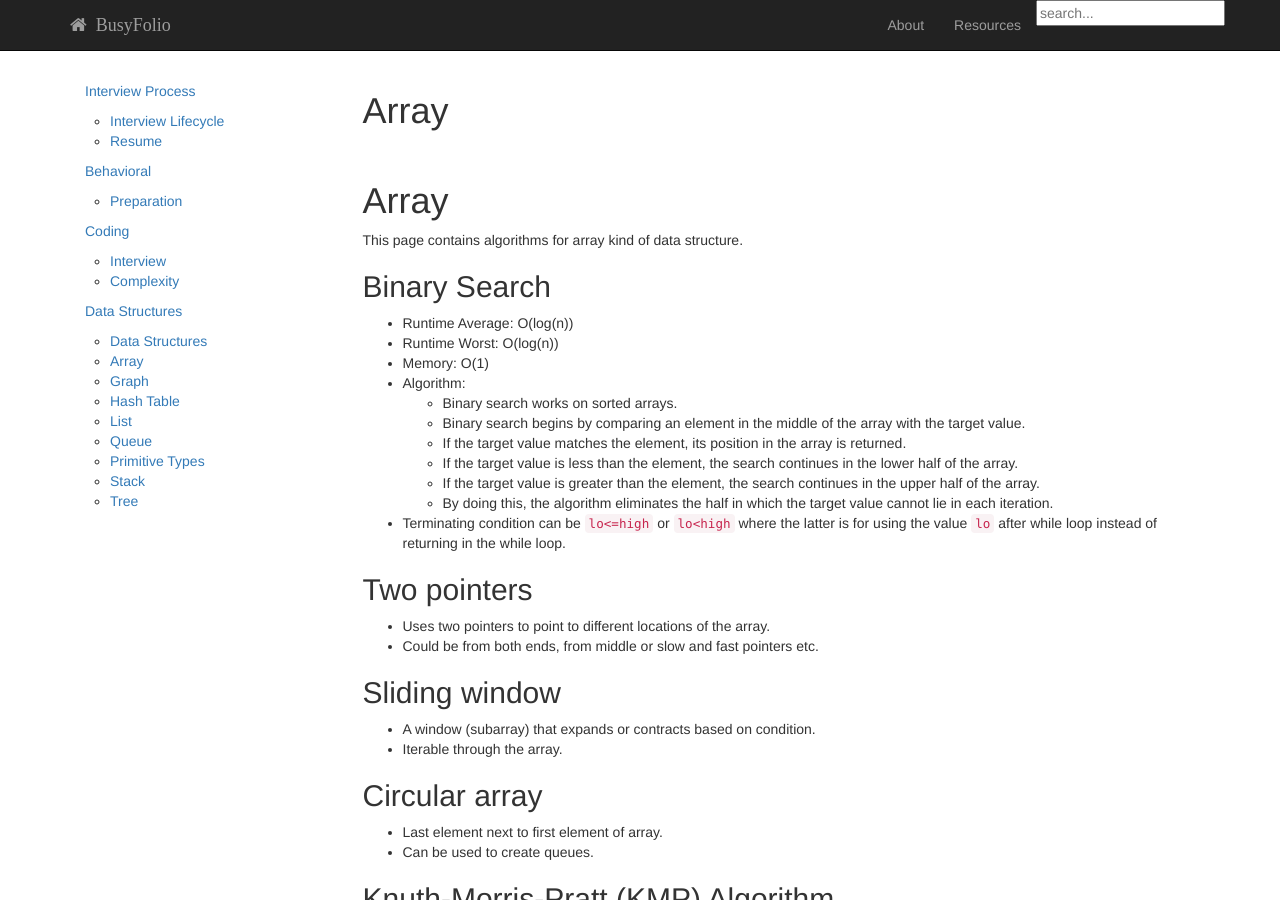
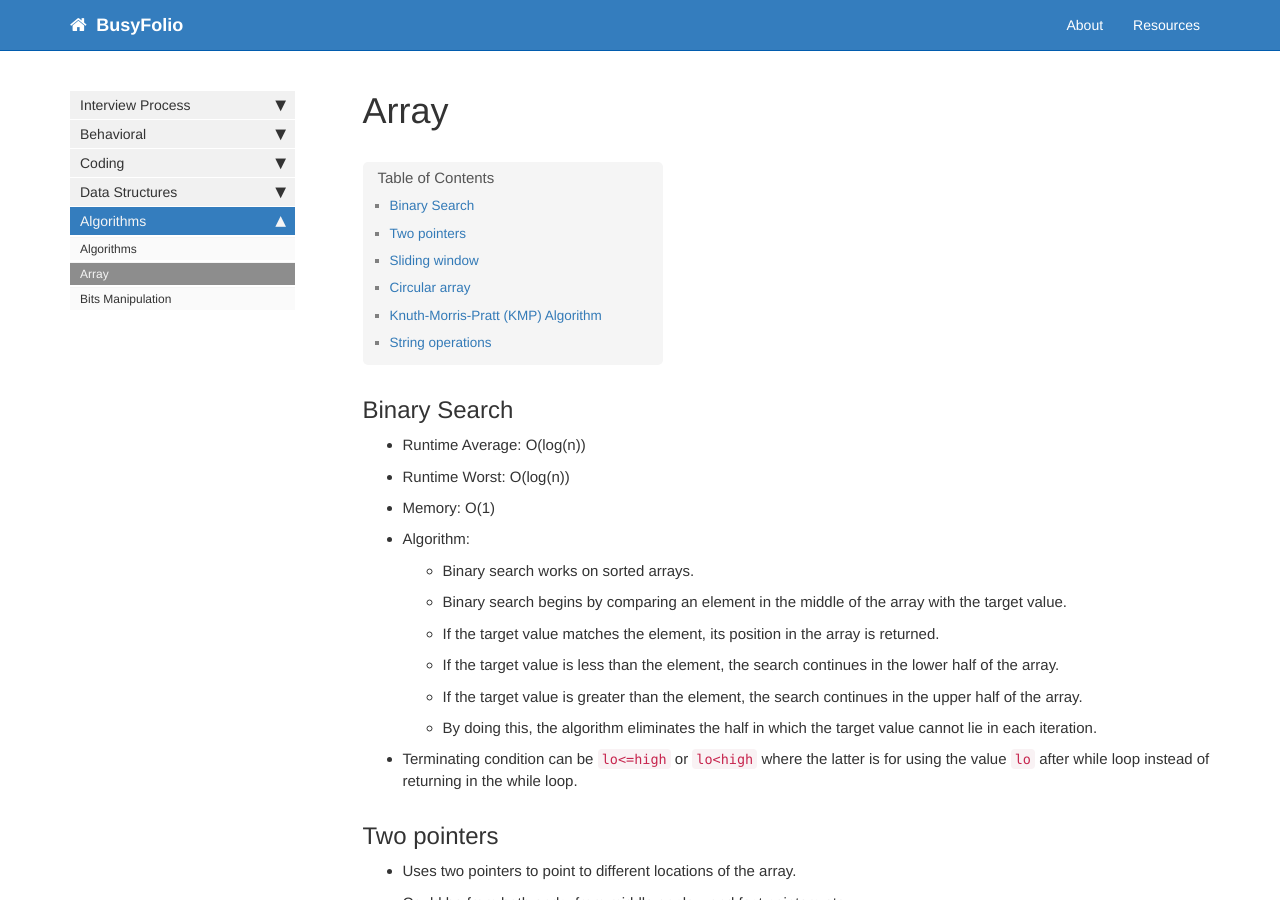
Before and after one commit to bzthin/bzthin.github.io, a Jekyll site: the page built from pages/technical/coding/algorithms/array.md, in a window 1280 px wide and 900 px high. Built offline with Jekyll 4.4.1, drawn with Linux system fonts in a browser that asks for light colours; nearby versions of some CDN libraries; library files that are not in the unit come from our copies; comment, search, counter and statistics services are not loaded; some of the changed text lies outside the part shown.

Commit message:
Update till bits

```diff
--- a/_config.yml
+++ b/_config.yml
@@ -97,7 +97,7 @@ defaults:
       comments: false
       # if you don't want to use Commento.io and just hide comments, change true to false wherever you see the comments property
       search: true
-      sidebar: home_sidebar
+      sidebar: technical_sidebar
       topnav: topnav
   -
     scope:
@@ -117,7 +117,7 @@ defaults:
       comments: false
       # if you don't want to use Commento.io and just hide comments, change true to false wherever you see the comments property
       search: true
-      sidebar: home_sidebar
+      sidebar: technical_sidebar
       topnav: topnav
 
 # these are defaults used for the frontmatter for these file types
--- a/_includes/topnav.html
+++ b/_includes/topnav.html
@@ -56,7 +56,7 @@
                 <!--comment out this block if you want to hide search-->
                 <li>
                     <!--start search-->
-                    <div id="search-demo-container">
+                    <!-- <div id="search-demo-container">
                         <input type="text" id="search-input" placeholder="{{site.data.strings.search_placeholder_text}}">
                         <ul id="results-container"></ul>
                     </div>
@@ -71,7 +71,7 @@
                             limit: 10,
                             fuzzy: true,
                     })
-                    </script>
+                    </script> -->
                     <!--end search-->
                 </li>
             </ul>
--- a/pages/technical/coding/algorithms/array.md
+++ b/pages/technical/coding/algorithms/array.md
@@ -1,15 +1,8 @@
 ---
 title: Array
-tags:
-keywords:
-last_updated: Oct 2, 2022
-summary:
 sidebar: technical_sidebar
-permalink: /algorithms_array/
+permalink: /algorithms_array2
 ---
-
-# Array
-This page contains algorithms for array kind of data structure.
 
 ## Binary Search
 - Runtime Average: O(log(n))
```
Also changed, not shown: _data/sidebars/technical_sidebar.yml (+14 -13 lines), pages/technical/coding/algorithms/algorithms.md (renamed from pages/technical/coding/algorithms/index.md, +1 -5 lines), pages/technical/coding/algorithms/bits-manipulation.md (+5 -11 lines), pages/technical/coding/misc/complexity.md (renamed from pages/technical/coding/complexity.md).
